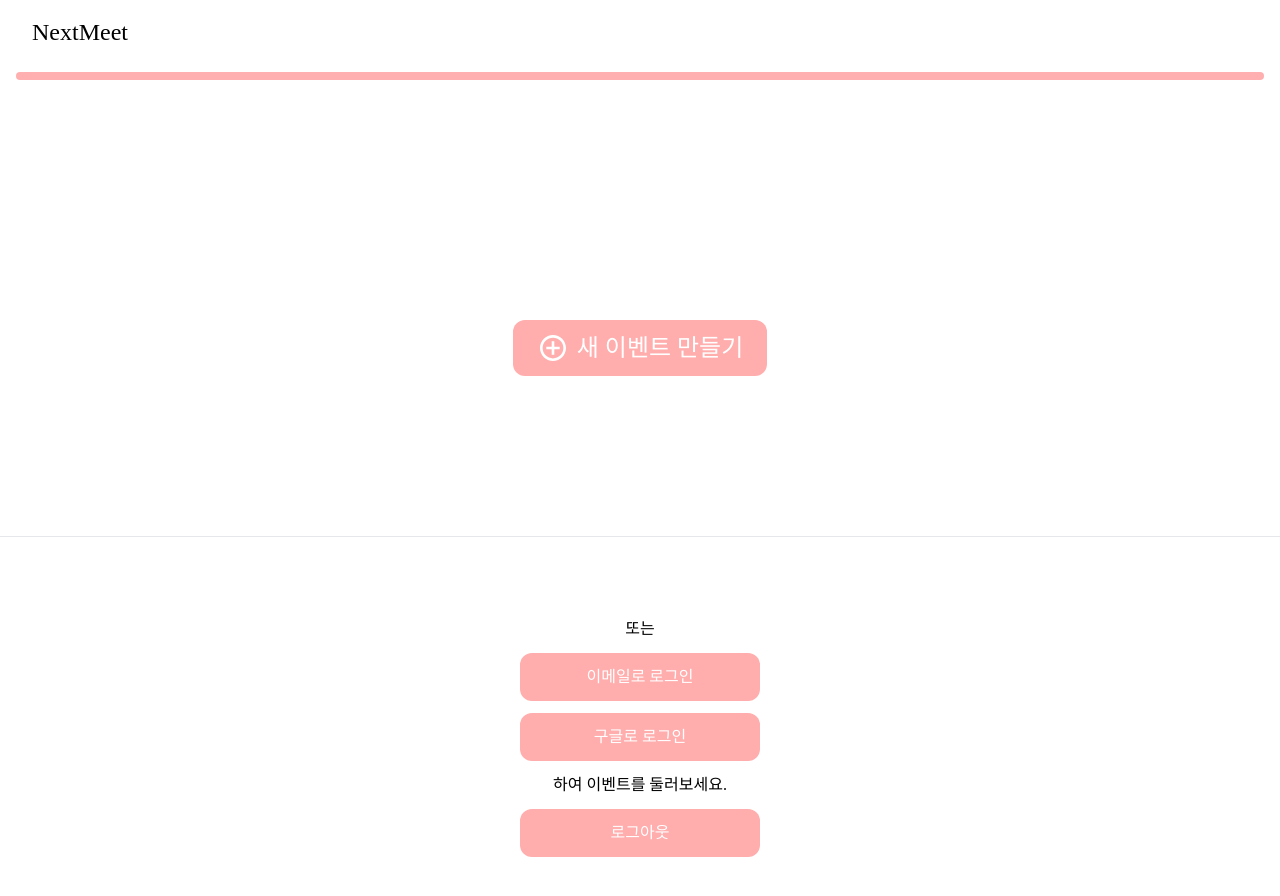
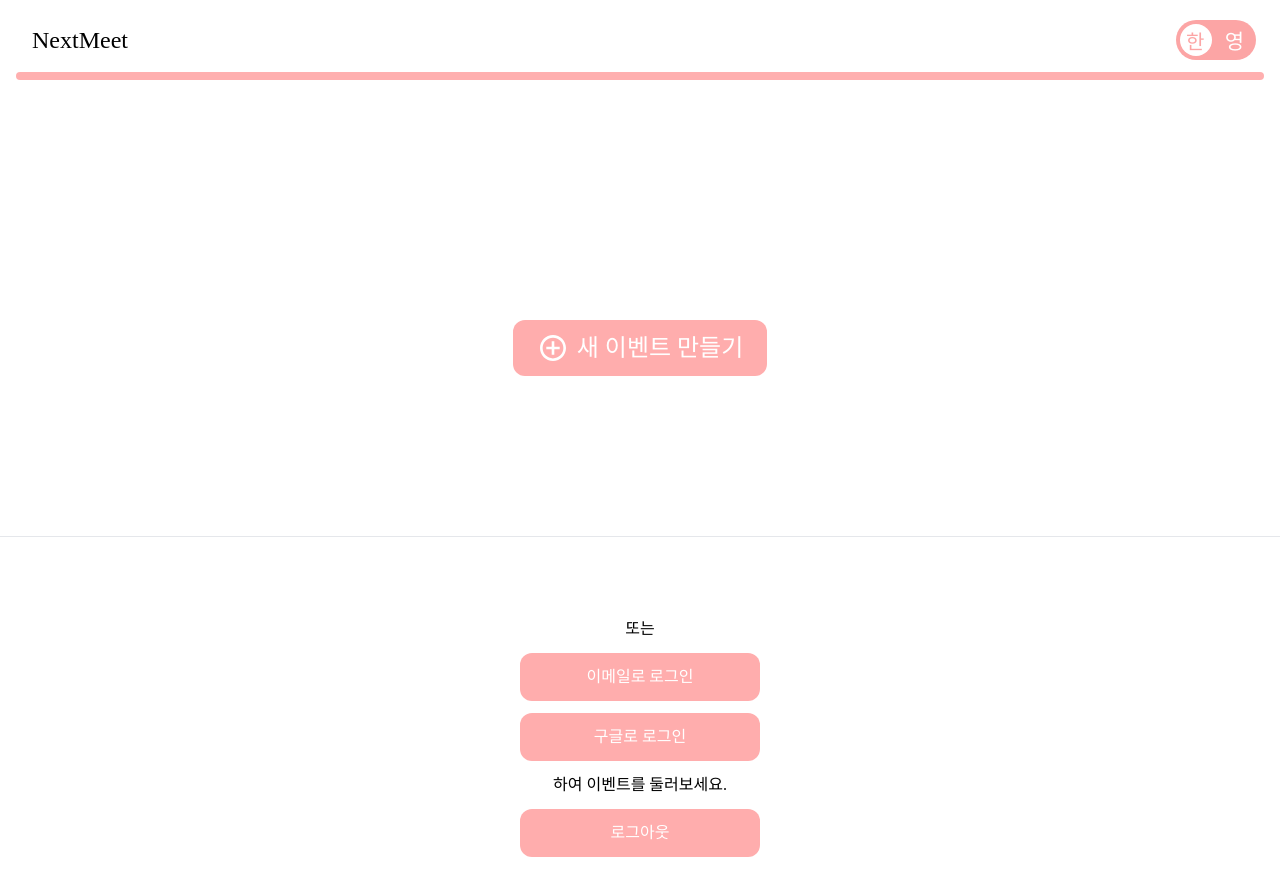
Before and after one commit to skku-comit/next-meet, a Next.js app: page / in a window 1280 px wide. Shown: the top 896 px of the page. Built offline with nearby package versions, Linux system fonts and the light colour scheme; no server answers; a web font is replaced by a local one.

Commit message:
lang button

```diff
--- a/components/Header.tsx
+++ b/components/Header.tsx
@@ -1,13 +1,23 @@
 import Link from "next/link";
-import { ReactNode, useEffect } from "react"
+import { ReactNode, useEffect, useState } from "react"
+import LangButton from "./LangButton";
 // import { useLocation } from "react-router-dom";
+import { useRecoilState } from "recoil";
+import { language } from '../lib/recoil/Language';
 
 const Header = ():ReactNode =>{
+    const [lang, setLang] = useRecoilState(language);
+
     return <div className="w-screen h-20 px-4 fixed flex flex-col bg-white z-50">
-        <Link href={'/'}>
-            <h1 className="m-4 text-2xl">NextMeet</h1>
-        </Link>
-        <div className="w-full h-2 mt-auto rounded-full bg-[#FFAFAF]"></div>
+        <div className="flex flex-row justify-between pr-2">
+            <Link href={'/'}>
+                <h1 className="m-4 text-2xl pt-2">NextMeet</h1>
+            </Link>
+            <div className="pt-1">
+                <LangButton lang={lang} setLang={setLang}/>
+            </div>
+        </div>
+        <div className="w-full h-2 rounded-full bg-[#FFAFAF]"></div>
     </div>
 }
 
--- a/components/LangButton.tsx
+++ b/components/LangButton.tsx
@@ -1,18 +1,39 @@
 import { ReactNode } from "react";
 
 type LangButtonProps = {
-  on: boolean;
-  setState: any;
+  lang: "ko"|"en";
+  setLang: any;
 };
 
-const LangButton = ({ on }: LangButtonProps): ReactNode => {
+const LangButton = ({ lang, setLang }: LangButtonProps): ReactNode => {
+
   return (
-    <div className="w-20 h-10 rounded-full relative bg-red-300">
+    <div className={`w-20 h-10 rounded-full relative ${lang !="ko"? "bg-white border-red-300":"bg-red-300"} mt-4`} style={{borderWidth:lang !="ko"? "3.5px" : "", width:"80px", height:"40px"}}>
       <div
-        className={`w-8 h-8 rounded-full bg-white absolute cursor-pointer top-1 transition-all ${
-          on ? "left-1" : "left-18"
+        className={`rounded-full ${lang=="ko"? "bg-white":"bg-red-300"} absolute cursor-pointer transition-all ${
+          lang=="ko" ? "w-8 h-8 left-1 top-1" : "left-10"
         }`}
-      ></div>
+        style={{width:lang=="ko" ? "":"31px", height:lang=="ko" ? "":"31px", top:lang=="ko" ? "":"1px"}}
+        onClick={()=>{setLang((prev:"ko"|"en")=>prev=="ko" ? "en" : "ko")}}
+      >
+        {lang == "ko" ?
+          <p className="text-red-300" style={{paddingTop:"2.7px", paddingLeft:"6px", fontSize:"20px"}}>한</p>
+          : <p className="text-white" style={{paddingTop:"5px", paddingLeft:"3px", fontSize:"15.5px"}}>EN</p>}
+        {/* {lang == "ko" ?
+          <span>
+            <p className="font-bold pr-2 border-1 border-[gray] border-solid">한글</p>
+            <p className="pl-2">영어</p>
+          </span>
+          :
+          <span>
+            <p className="pr-2 border-1 border-[gray] border-solid">KOREAN</p>
+            <p className="font-bold pl-2">ENGLISH</p>
+          </span>
+        } */}
+      </div>
+      {lang == "ko" ?
+          <p className="text-white absolute" style={{right:"12px", paddingTop:"6.7px", fontSize:"21px"}}>영</p>
+          : <p className="text-red-300 absolute" style={{paddingTop:"6.7px", paddingLeft:"5.1px", fontSize:"15.5px"}}>KO</p>}
     </div>
   );
 };
--- a/pages/_document.tsx
+++ b/pages/_document.tsx
@@ -5,7 +5,7 @@ export default function Document() {
   return (
     <Html lang="en">
       <Head />
-      <Header/>
+      {/* <Header/> */}
       <body>
         <Main />
         <NextScript />
--- a/pages/event/[id].tsx
+++ b/pages/event/[id].tsx
@@ -26,6 +26,7 @@ import { language } from "@/lib/recoil/Language";
 import { TimeInfo } from "@/template/TimeInfo";
 import { DaysOfWeek } from "@/template/DaysOfWeek";
 import { redirect } from "next/navigation";
+import Header from "@/components/Header";
 
 export const getServerSideProps = async (context: any) => {
   // Fetch data from external API
@@ -399,7 +400,7 @@ const EventPage = ({
 
   return (
     <div className="w-screen h-full min-h-screen ">
-      <div className="(header space) w-screen h-20 bg-[white]"></div>
+      <div className="(header space) w-screen h-20 bg-[white]"><Header/></div>
       {confirm != 3 && (!select || confirm == 1) ? (
         ""
       ) : (
--- a/pages/event/schedule.tsx
+++ /dev/null
@@ -1,23 +0,0 @@
-import Setter from "@/components/Setter";
-import ScheduleTable from "@/components/ScheduleTable";
-import ScheduleTableEdit from "@/components/ScheduleTableEdit";
-
-import { useState, useEffect } from "react";
-
-const EventPage = ()=>{
-    const [isLogin, setIsLogin] = useState(false);
-
-
-    return <div className="w-screen h-full min-h-screen ">
-        <div className="(header space) w-screen h-20"></div>
-        <Setter isLogin={isLogin} setIsLogin={setIsLogin}/>
-        <div className="w-screen pt-5 px-20">
-            <div className="flex flex-row flex-nowrap items-center text-center gap-2 justify-center">
-                {isLogin? <ScheduleTableEdit /> : ""}
-                <ScheduleTable />
-            </div>
-        </div>
-    </div>
-}
-
-export default EventPage;
--- a/pages/mainpage.tsx
+++ b/pages/mainpage.tsx
@@ -1,11 +1,12 @@
 import CreateEvent from "@/components/CreateEvent";
+import Header from "@/components/Header";
 import MyPage from "@/components/MyPage";
 import { ReactNode } from "react";
 
 const MainPage = (): ReactNode => {
   return (
     <div className="w-screen h-fit min-h-screen flex flex-col">
-      <div className="(header space) w-screen h-20"></div>
+      <div className="(header space) w-screen h-20"><Header/></div>
       <CreateEvent />
       <hr />
       <MyPage/>
```
Also changed, not shown: components/Setter.tsx (+0 -37 lines).
